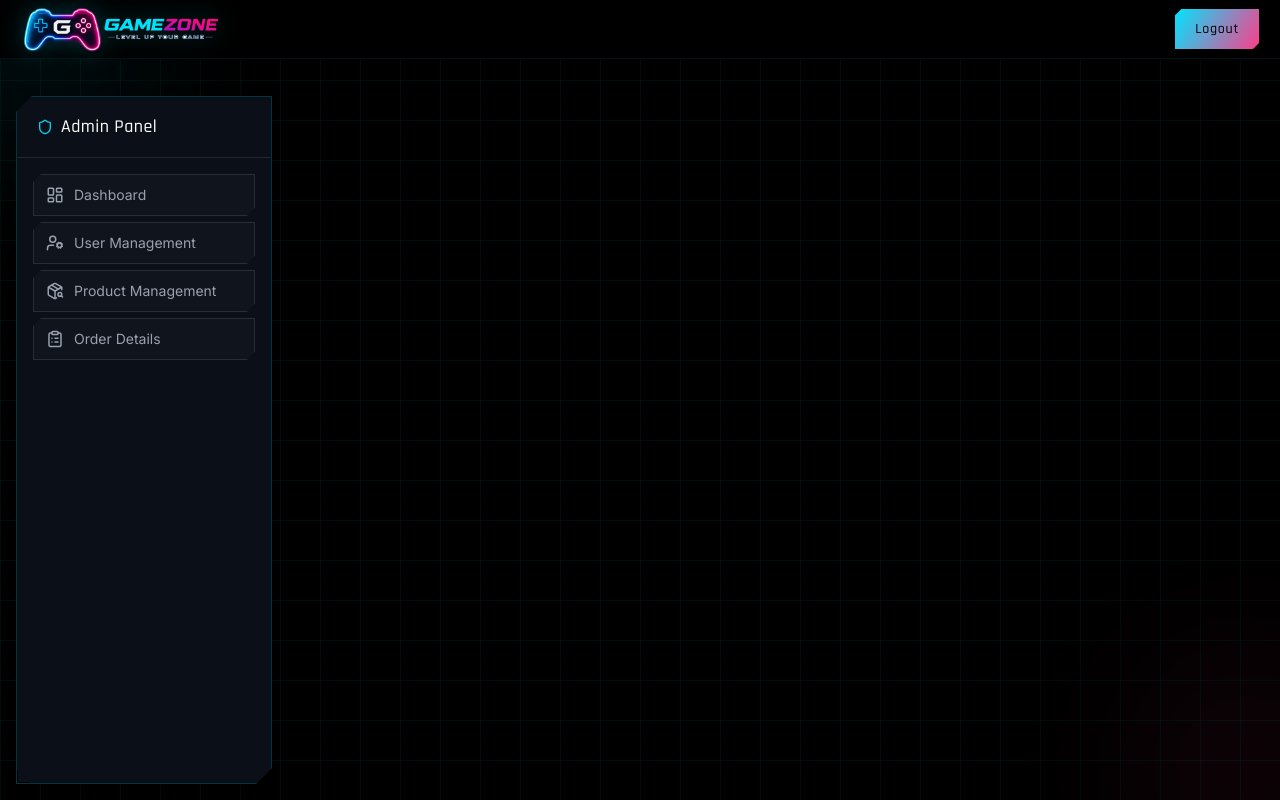
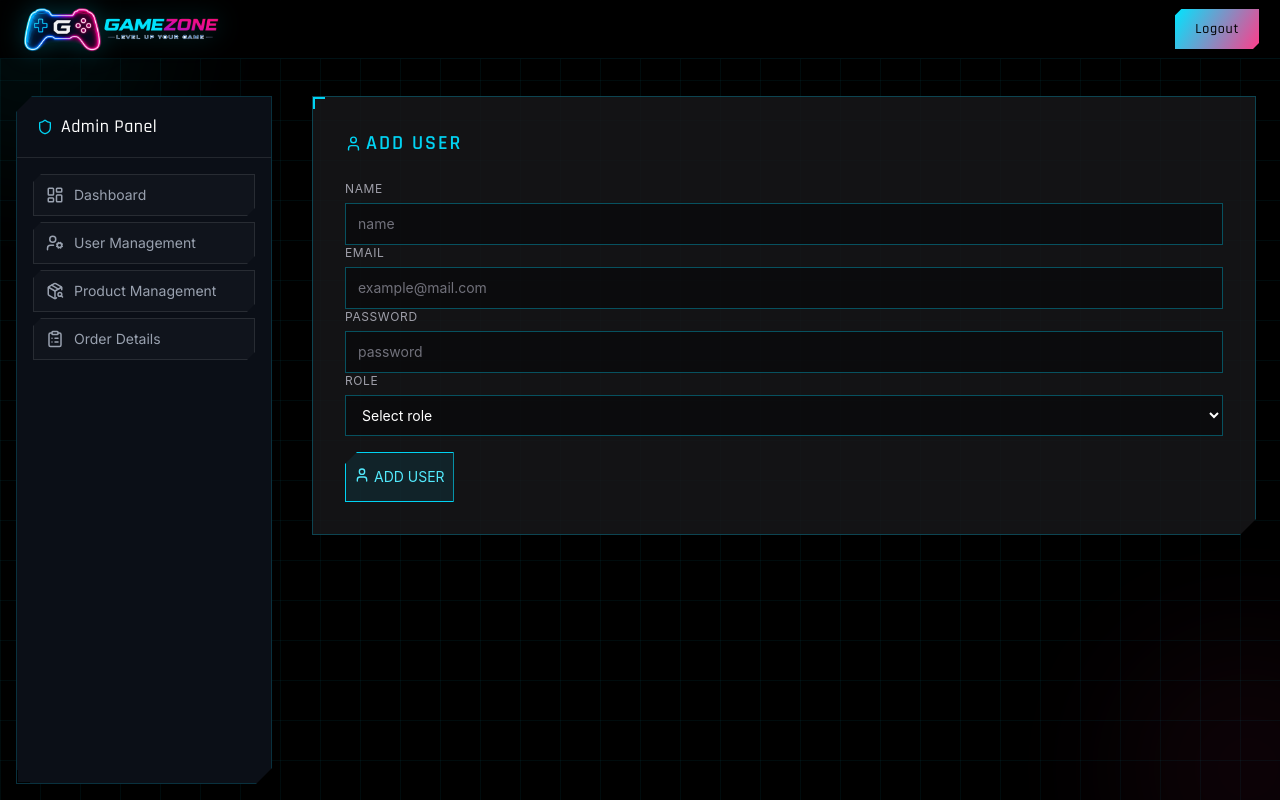
Before and after one commit to NisamMohd/gamezone3, a React (Vite) app: page /admin/adduser in a window 1280 px wide. Built offline with nearby package versions, Linux system fonts and the light colour scheme; sample sign-in values are in the browser's storage.

Commit message:
created to sdd users [admin can add users to db]

```diff
--- a/src/AdminLayout/components/AddUser.jsx
+++ b/src/AdminLayout/components/AddUser.jsx
@@ -1,11 +1,144 @@
-import React from 'react'
+import React, { useState } from "react";
+import { User } from "lucide-react";
+import { formValidate } from "../utils/userFormValidate";
+import { useToast } from "../../context/ToastContext";
 
 function AddUser() {
+  const { toast } = useToast();
+  const [formData, setFormData] = useState({
+    name: "",
+    email: "",
+    password: "",
+    role: "",
+  });
+
+  const handleChange = (e) =>
+    setFormData({
+      ...formData,
+      [e.target.name]: e.target.value,
+    });
+
+  const handleSubmit = (e) => {
+    e.preventDefault();
+    const isFormValid = formValidate(formData);
+    if (isFormValid.message !== "success") {
+      toast.error(isFormValid.message);
+      return;
+    }
+    toast.success("User Added Successfully")
+    return;
+  };
+
   return (
-    <div>
+    <div className="w-full h-full text-white">
+      <div
+        className="relative w-full h-full bg-zinc-900/80 border border-cyan-500/30 p-8"
+        style={{
+          clipPath:
+            "polygon(0 0, 100% 0, 100% calc(100% - 16px), calc(100% - 16px) 100%, 0 100%)",
+        }}
+      >
+        {/* corner accents */}
+        <div className="absolute top-0 left-0 w-3 h-3 border-t-2 border-l-2 border-cyan-400" />
+        <div className="absolute bottom-0 right-0 w-3 h-3 border-b-2 border-r-2 border-pink-500" />
 
+        <h2 className="text-xl font-semibold tracking-widest uppercase text-cyan-400 mb-6 font-[Rajdhani]">
+          <span className="flex gap-1 items-center ">
+            <User size={17} />
+            Add User
+          </span>
+        </h2>
+
+        <form onSubmit={handleSubmit}>
+          <div className="flex flex-col gap-1.5">
+            <label
+              htmlFor="name"
+              className="text-xs uppercase tracking-wider text-zinc-400"
+            >
+              NAME
+            </label>
+            <input
+              id="name"
+              name="name"
+              placeholder="name"
+              value={formData.name}
+              onChange={handleChange}
+              className="bg-black/40 border border-cyan-500/40 px-3 py-2.5 text-sm text-white placeholder-zinc-500 focus:outline-none focus:border-cyan-400 focus:ring-1 focus:ring-cyan-400/50 transition-colors"
+            />
+          </div>
+
+          <div className="flex flex-col gap-1.5">
+            <label
+              htmlFor="email"
+              className="text-xs uppercase tracking-wider text-zinc-400"
+            >
+              Email
+            </label>
+            <input
+              id="email"
+              name="email"
+              placeholder="example@mail.com"
+              value={formData.email}
+              onChange={handleChange}
+              className="bg-black/40 border border-cyan-500/40 px-3 py-2.5 text-sm text-white placeholder-zinc-500 focus:outline-none focus:border-cyan-400 focus:ring-1 focus:ring-cyan-400/50 transition-colors"
+            />
+          </div>
+
+          <div className="flex flex-col gap-1.5">
+            <label
+              htmlFor="password"
+              className="text-xs uppercase tracking-wider text-zinc-400"
+            >
+              Password
+            </label>
+            <input
+              id="password"
+              name="password"
+              placeholder="password"
+              value={formData.password}
+              onChange={handleChange}
+              className="bg-black/40 border border-cyan-500/40 px-3 py-2.5 text-sm text-white placeholder-zinc-500 focus:outline-none focus:border-cyan-400 focus:ring-1 focus:ring-cyan-400/50 transition-colors"
+            />
+          </div>
+
+          <div className="flex flex-col gap-1.5">
+            <label
+              htmlFor="role"
+              className="text-xs uppercase tracking-wider text-zinc-400"
+            >
+              ROLE
+            </label>
+            <select
+              id="role"
+              name="role"
+              value={formData.role}
+              onChange={handleChange}
+              className="bg-black/40 border border-cyan-500/40 px-3 py-2.5 text-sm text-white focus:outline-none focus:border-cyan-400 focus:ring-1 focus:ring-cyan-400/50 transition-colors"
+            >
+              <option value="" disabled>
+                Select role
+              </option>
+              <option value="customer">User</option>
+              <option value="admin">Admin</option>
+            </select>
+          </div>
+
+          <button
+            type="submit"
+            className="mt-4 bg-cyan-500/10 border border-cyan-400 text-cyan-300 uppercase text-sm clip-btn py-2.5 hover:bg-cyan-400 hover:text-black transition-colors"
+            style={{
+              clipPath: "polygon(12px 0, 100% 0, 100% 100%, 0 100%, 0 12px)",
+            }}
+          >
+            <span className="flex gap-1 mx-2 py-1">
+              <User size={16} />
+              ADD USER
+            </span>
+          </button>
+        </form>
+      </div>
     </div>
-  )
+  );
 }
 
-export default AddUser
+export default AddUser;
```
